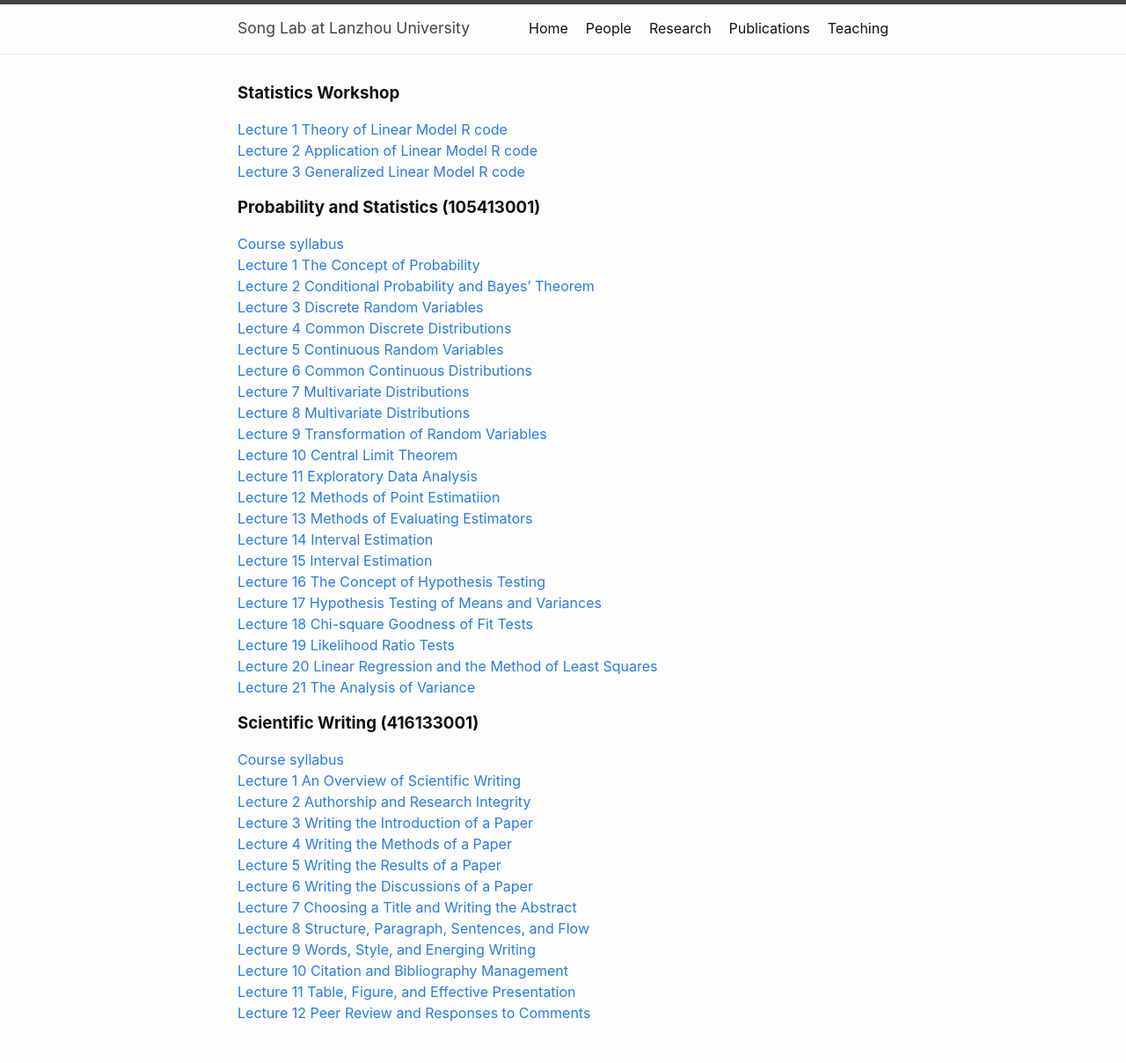
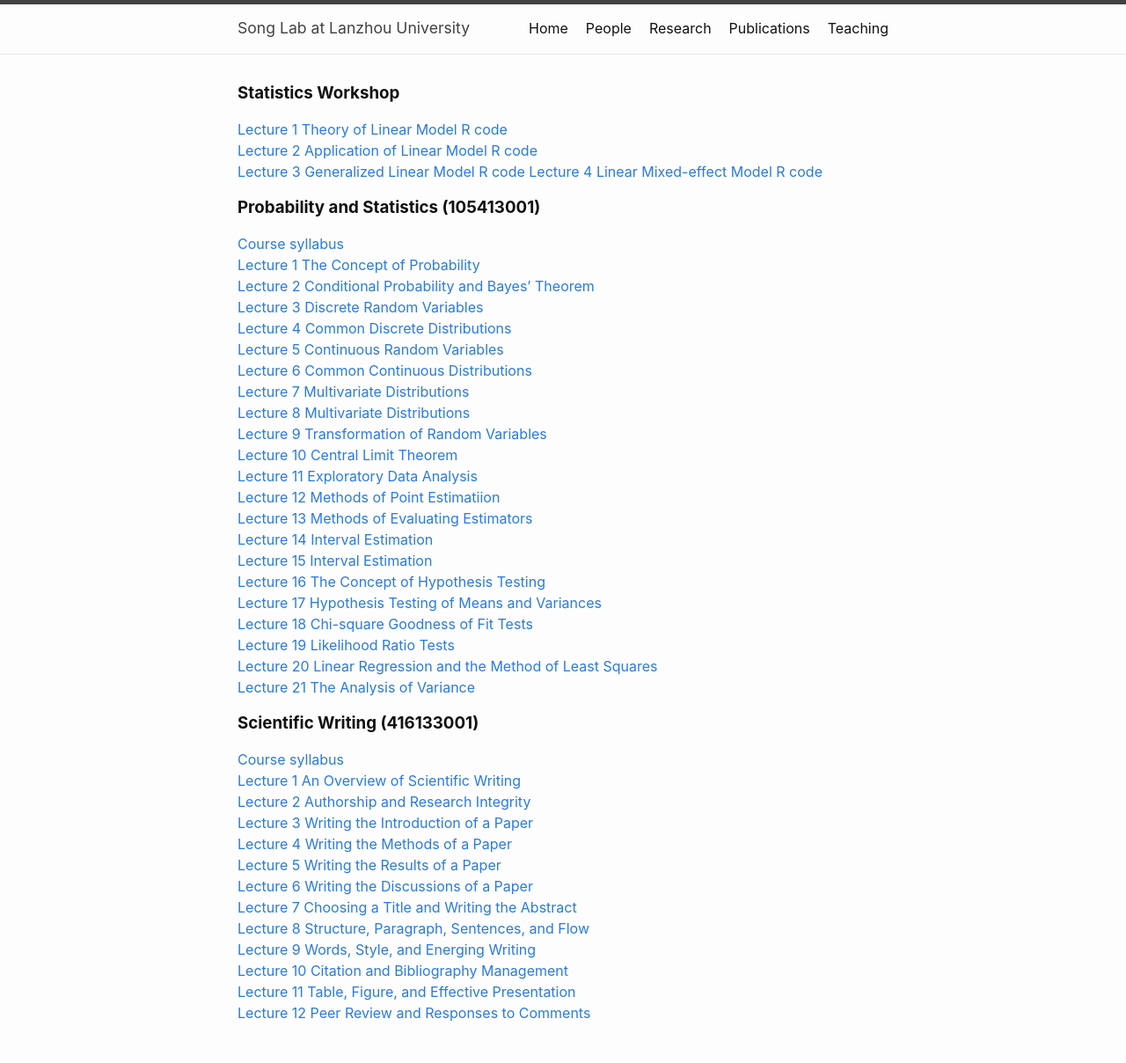
Before and after one commit to chaosonglab/chaosonglab.github.io, a Jekyll site: the page built from teaching.md, in a window 1280 px wide. Shown: the whole page at 88% size. Built offline with Jekyll 4.4.1, drawn with Linux system fonts in a browser that asks for light colours.

Commit message:
Update teaching.md

```diff
--- a/teaching.md
+++ b/teaching.md
@@ -8,7 +8,7 @@ permalink: /teaching/
 [Lecture 1 Theory of Linear Model](files/course_materials/stats_workshop/lecture1_lm_theory.pdf) [R code](files/course_materials/stats_workshop/lecture1_lm_theory_code.r) \
 [Lecture 2 Application of Linear Model](files/course_materials/stats_workshop/lecture2_lm_application.pdf) [R code](files/course_materials/stats_workshop/lecture2_lm_application_code.r) \
 [Lecture 3 Generalized Linear Model](files/course_materials/stats_workshop/lecture3_glm.pdf) [R code](files/course_materials/stats_workshop/lecture3_glm_code.R)
-
+[Lecture 4 Linear Mixed-effect Model](files/course_materials/stats_workshop/lecture4_lmm.pdf) [R code](files/course_materials/stats_workshop/lecture4_lmm_code.R)
 
 ### **Probability and Statistics (105413001)**
 [Course syllabus](files/course_materials/statistics/syllabus.pdf) \
```
